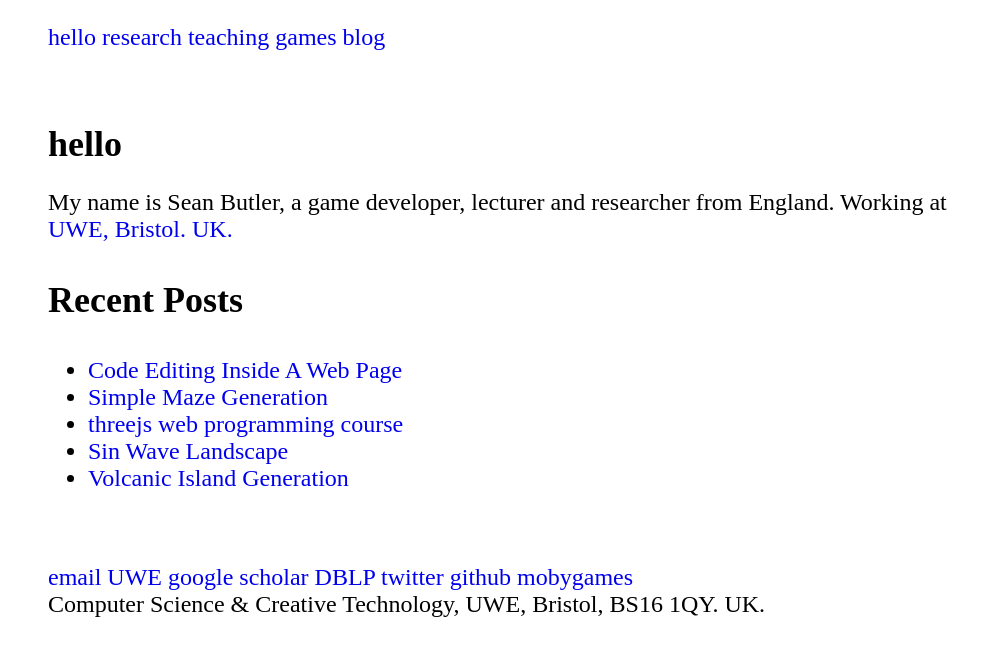
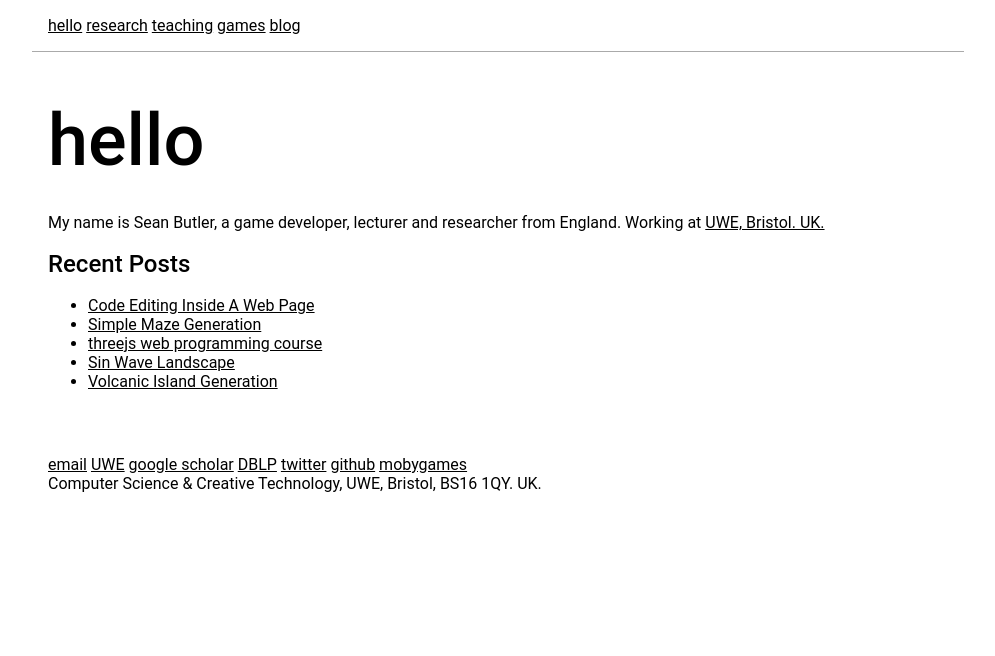
Before and after one commit to seanbutler/www.seanbutler.net, a Jekyll site: the page built from index.html, in a window 1280 px wide. Shown: the top 656 px of the page, without its empty margins (142-1137 px from the left). Built offline with Jekyll 4.4.1, drawn with Linux system fonts in a browser that asks for light colours.

Commit message:
better read, consistant style on mob

```diff
--- a/_layouts/default.html
+++ b/_layouts/default.html
@@ -1,15 +1,13 @@
 <!DOCTYPE html>
 <html>
 	<head>
-		<title>{{ page.title }}</title>
-		<link href="https://fonts.googleapis.com/css?family=Source+Code+Pro&display=swap" rel="stylesheet">
+		<title>{{ page.title }} / sean butler</title>
 		<link rel="stylesheet" type="text/css" href="/css/mini.css">
 	</head>
 
 	<body>
 
-		<nav>
-			<div class="container">
+		<div class="container" id = "nav">
 			<a href="/">hello</a>
 			<!-- <a href="/blog">blog</a> -->
 			<a href="/research">research</a>
@@ -17,14 +15,13 @@
 			<a href="/games">games</a>
 			<a href="/blog">blog</a>
 		</div>
-		</nav>
 
 		<div class="container">
 			{{ content }}
 		</div>
 
 
-		<footer>
+		<div class="container">
 			<p>
 				<a href = "mailto:sean2.butler@uwe.ac.uk">email</a>
 				<a href = "https://people.uwe.ac.uk/Person/Sean2Butler">UWE</a>
@@ -38,6 +35,6 @@
 				UWE, Bristol, BS16 1QY. UK.
 			</p>
 
-		</footer>
+		</div class="container">
 		</body>
 </html>
--- a/css/mini.css
+++ b/css/mini.css
@@ -1,66 +1,60 @@
 html {
-    overflow: -moz-scrollbars-vertical;
-    overflow-y: scroll;
-    overflow-x:hidden;
+    height: 100%;
 }
 
 body {
-    margin:     auto;
-    /* max-width: 900px; */
-    font-size: 24px;
-    /* font-family: 'Source Code Pro', monospace; */
+    background: white;
+    color: black;
+    font-family: "Roboto", Arial, Helvetica, sans-serif;
+    height: 100%;
+    margin: 0px;
 }
 
 h1, h2, h3, h4, h5, h6{
-    /* line-height: 1; */
-    /* font-family: Helvetica, Arial, sans-serif; */
-    /* font-family: 'Source Code Pro', monospace; */
-    font-size: 36px;
+    font-size: 100%;
+    font-weight: 500;
+    margin-top: 30px;
+    margin-bottom: 5px;
+    color: #000000;
 }
 
+h1{
+    font-size: 72px;
+    margin: 30px auto;
+}
 
-nav{
-    width: 100%;
-    padding: 0em 0em 0em 0em ;
-    /* background: black; */
-    /* color: white; */
+h2{
+    font-size: 32px;
+    margin: 30px auto;
+}
+
+h3{
+    font-size: 24px;
+    margin: 18px auto;
+}
+
+#nav{
+    border-bottom: 1px solid #AAA;
 }
 
 .container {
-    padding: 1em 0em 1em 0em;
-    /* border: 1px solid red; */
     margin:     auto;
-    max-width: 900px;
-}
-
-footer{
-    margin:     auto;
+    padding: 1em 1em 1em 1em;
     max-width: 900px;
 }
 
 a {
-  text-decoration: none;
-  /* color: #666; */
+    text-decoration: underline;
+    color:#000;
 }
-
-nav .container {
-    max-width: 900px;
-    padding: 1em 0em 1em 0em;
-
-}
-
-nav a {
-    text-decoration: none;
-    /* color: white; */
-  }
 
 
 a[href]:hover {
-    text-decoration: underline;
+    color:#AAA;
 }
 
 a[href]:active {
-    /* color:#AAA; */
+    color:orange;
 }
 
 img {
@@ -71,8 +65,18 @@ img {
   body {
     color: white;
     background-color: black;
-    font-size:	36px;
+    font-size:	24px;
   }
+
+
+h1, h2, h3, h4, h5, h6{
+    font-size:	48px;
+
+    font-weight: 500;
+    margin-top: 30px;
+    margin-bottom: 5px;
+    color: white;
+}
 
   nav {
     color: black;
@@ -80,8 +84,8 @@ img {
     font-size:	36px;
   }
 
-  nav a {
-      text-decoration: none;
-      color: black;
+  a {
+      text-decoration: underline;
+      color: white;
     }
 }
```
Lines whose indentation alone changed are shown as unchanged.
